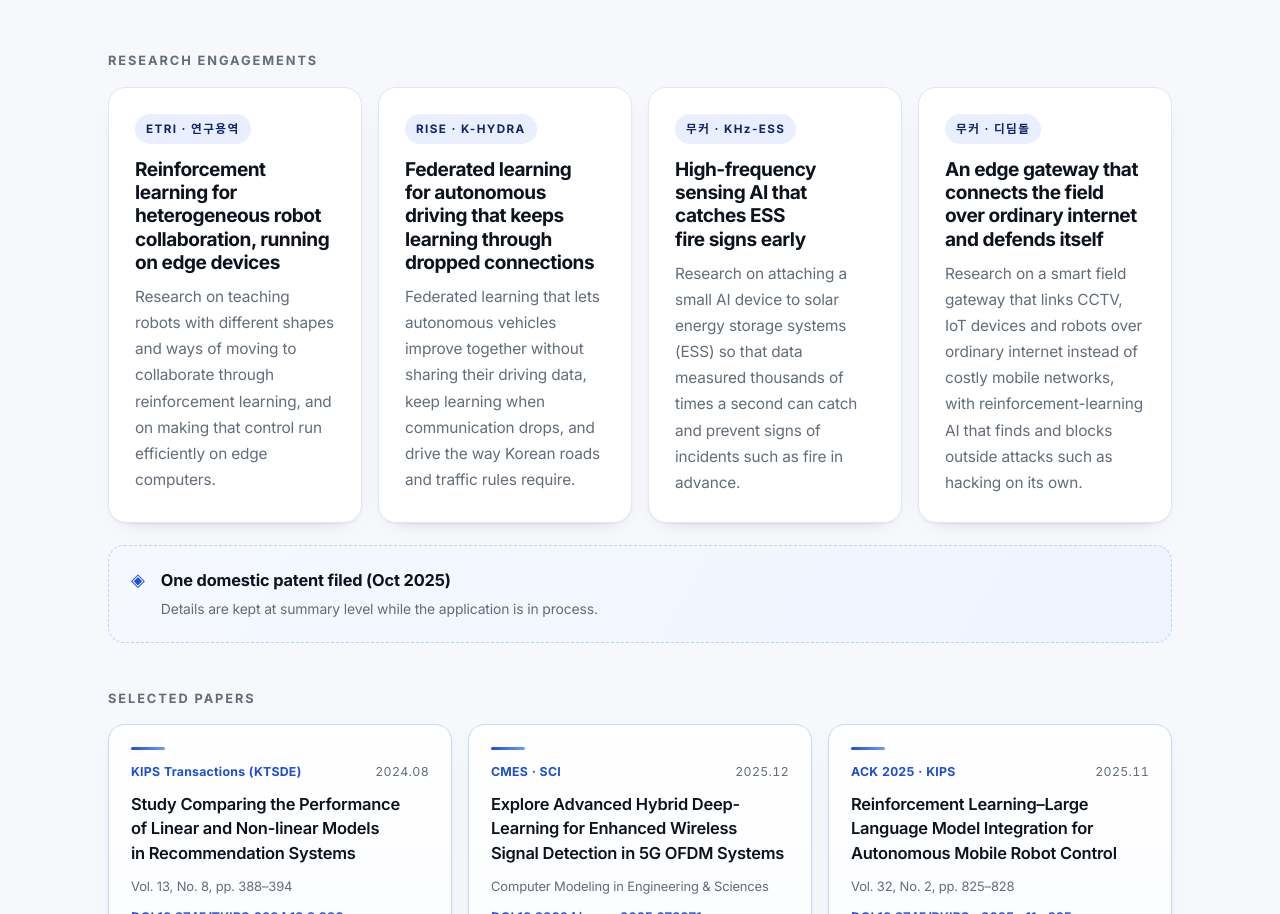
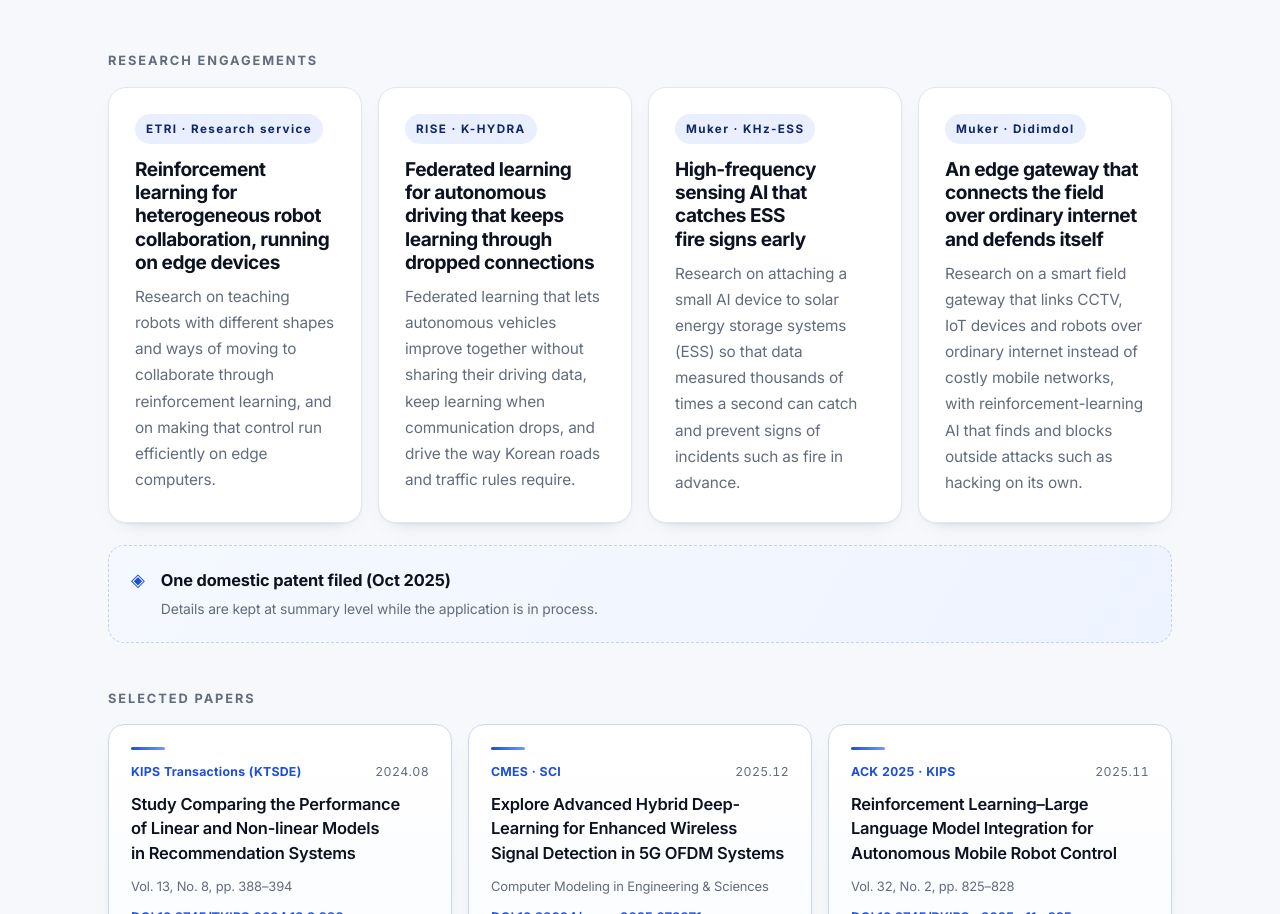
Before and after one commit to SeongDahun/SeongDahun.github.io, a plain HTML site: page index.html in a window 1280 px wide. Shown: the part 5923-6837 px from the top of the page. Drawn offline with Linux system fonts and the light colour scheme.

Commit message:
Update portfolio page (2026-11-27 11:09)

```diff
--- a/index.html
+++ b/index.html
@@ -957,7 +957,7 @@ footer{padding:40px 0 58px;color:var(--muted);font-size:.83rem}
       <h3 style="font-size:.8rem;letter-spacing:.15em;text-transform:uppercase;color:var(--muted);margin-bottom:18px" data-ko="참여 연구 과제" data-en="Research engagements">참여 연구 과제</h3>
       <div class="projects research-projects">
         <article class="project">
-          <div class="tag" style="text-transform:none">ETRI · 연구용역</div>
+          <div class="tag" style="text-transform:none" data-ko="ETRI · 연구용역" data-en="ETRI · Research service">ETRI · 연구용역</div>
           <h3 data-ko="이종 로봇 협업을 위한 강화학습 제어와 엣지 배포" data-en="Reinforcement learning for heterogeneous robot collaboration, running on edge devices">이종 로봇 협업을 위한 강화학습 제어와 엣지 배포</h3>
           <p data-ko="생김새와 움직이는 방식이 서로 다른 여러 로봇이 함께 협력하도록 강화학습으로 제어 방법을 가르치고, 그 제어가 엣지 컴퓨터에서 효율적으로 돌아가게 만드는 연구입니다."
              data-en="Research on teaching robots with different shapes and ways of moving to collaborate through reinforcement learning, and on making that control run efficiently on edge computers.">생김새와 움직이는 방식이 서로 다른 여러 로봇이 함께 협력하도록 강화학습으로 제어 방법을 가르치고, 그 제어가 엣지 컴퓨터에서 효율적으로 돌아가게 만드는 연구입니다.</p>
@@ -969,13 +969,13 @@ footer{padding:40px 0 58px;color:var(--muted);font-size:.83rem}
              data-en="Federated learning that lets autonomous vehicles improve together without sharing their driving data, keep learning when communication drops, and drive the way Korean roads and traffic rules require.">자율주행차들이 주행 데이터를 서로 공유하지 않고도 함께 똑똑해지도록 하고(연합학습), 통신이 끊겨도 학습을 이어가며 한국 도로와 교통법규에 맞게 운전하도록 만드는 연구입니다.</p>
         </article>
         <article class="project">
-          <div class="tag" style="text-transform:none">무커 · KHz-ESS</div>
+          <div class="tag" style="text-transform:none" data-ko="무커 · KHz-ESS" data-en="Muker · KHz-ESS">무커 · KHz-ESS</div>
           <h3 data-ko="ESS 화재 징후를 미리 알아채는 초고속 센서 AI" data-en="High-frequency sensing AI that catches ESS fire signs early">ESS 화재 징후를 미리 알아채는 초고속 센서 AI</h3>
           <p data-ko="태양광 에너지 저장장치(ESS)에 작은 AI 장치를 덧붙여, 1초에 수천 번 측정하는 데이터로 화재 같은 사고 징후를 미리 알아채 막는 연구입니다."
              data-en="Research on attaching a small AI device to solar energy storage systems (ESS) so that data measured thousands of times a second can catch and prevent signs of incidents such as fire in advance.">태양광 에너지 저장장치(ESS)에 작은 AI 장치를 덧붙여, 1초에 수천 번 측정하는 데이터로 화재 같은 사고 징후를 미리 알아채 막는 연구입니다.</p>
         </article>
         <article class="project">
-          <div class="tag" style="text-transform:none">무커 · 디딤돌</div>
+          <div class="tag" style="text-transform:none" data-ko="무커 · 디딤돌" data-en="Muker · Didimdol">무커 · 디딤돌</div>
           <h3 data-ko="일반 인터넷망으로 현장을 잇고 스스로 지키는 엣지 게이트웨이" data-en="An edge gateway that connects the field over ordinary internet and defends itself">일반 인터넷망으로 현장을 잇고 스스로 지키는 엣지 게이트웨이</h3>
           <p data-ko="비싼 이동통신망 대신 일반 인터넷망으로 CCTV·IoT 기기·로봇을 하나로 연결하고, 강화학습 AI가 해킹 같은 외부 공격을 스스로 찾아 막는 ‘똑똑한 현장 연결 장치’를 만드는 연구입니다."
              data-en="Research on a smart field gateway that links CCTV, IoT devices and robots over ordinary internet instead of costly mobile networks, with reinforcement-learning AI that finds and blocks outside attacks such as hacking on its own.">비싼 이동통신망 대신 일반 인터넷망으로 CCTV·IoT 기기·로봇을 하나로 연결하고, 강화학습 AI가 해킹 같은 외부 공격을 스스로 찾아 막는 ‘똑똑한 현장 연결 장치’를 만드는 연구입니다.</p>
```
